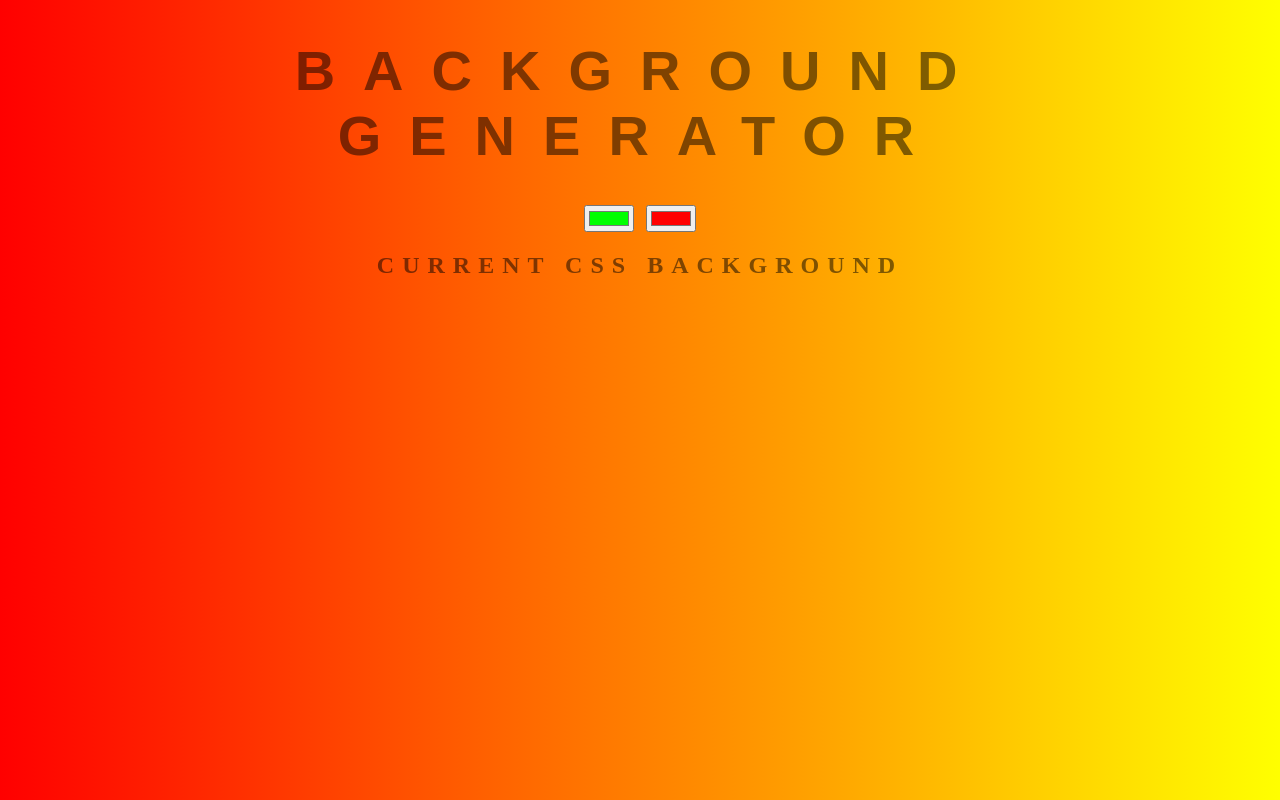
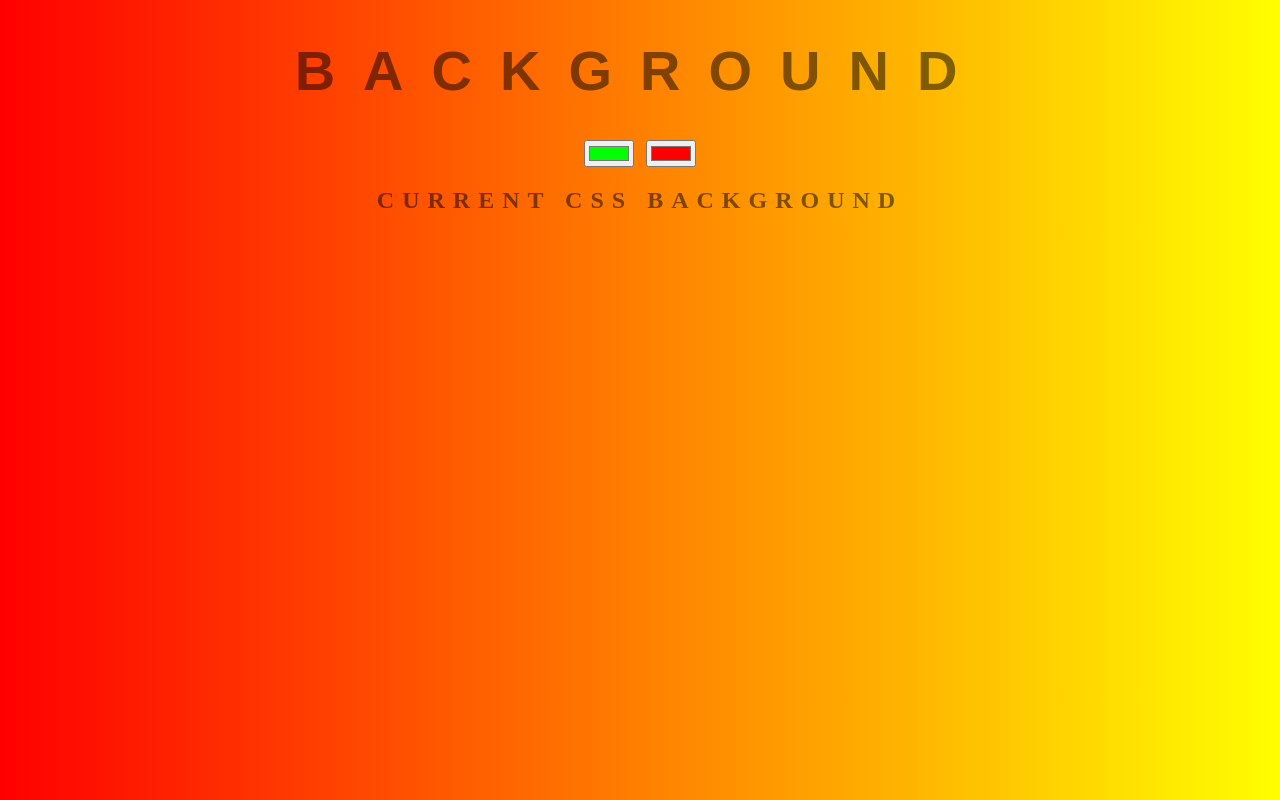
Before and after one commit to LGRunning/background, a plain HTML site: page index.html in a window 1280 px wide. Drawn offline with Linux system fonts and the light colour scheme.

Commit message:
Changing Name

```diff
--- a/index.html
+++ b/index.html
@@ -5,7 +5,7 @@
 	<link rel="stylesheet" type="text/css" href="style.css">
 </head>
 <body id="gradient">
-	<h1>Background Generator</h1>
+	<h1>Background</h1>
 	<input class="color1" type="color" name="color1" value="#00ff00">
 	<input class="color2" type="color" name="color2" value="#ff0000">
 	<h2>Current CSS Background</h2>
```
